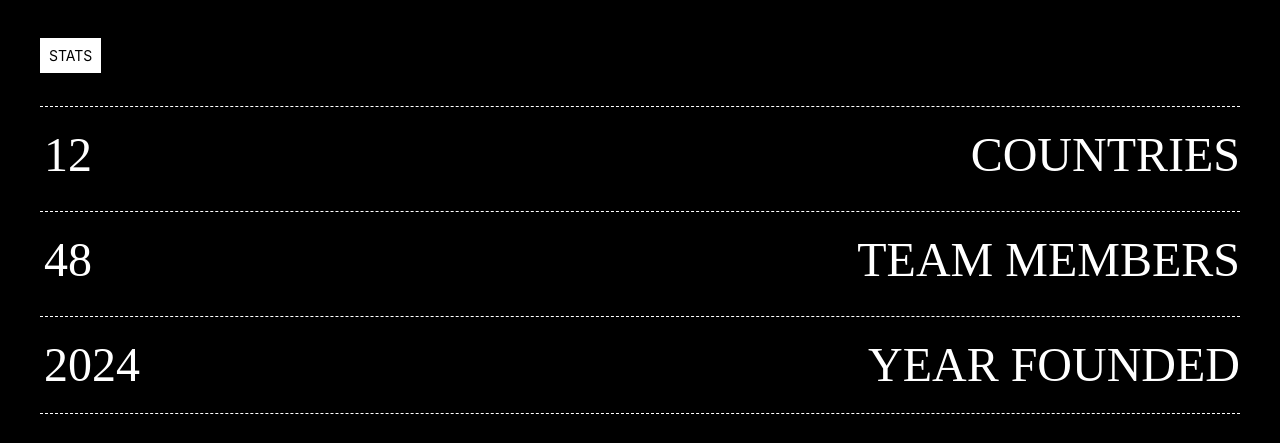
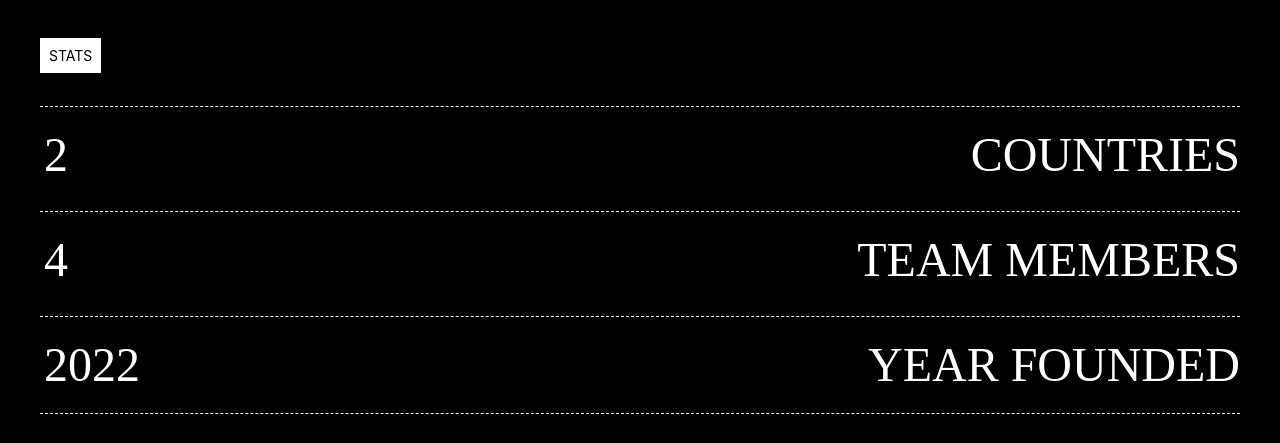
Before and after one commit to a14a19/loading-fund, a React (Vite) app: page / in a window 1280 px wide. Shown: the part 2661-3104 px from the top of the page. Built offline with nearby package versions, Linux system fonts and the light colour scheme; a web font is replaced by a local one.

Commit message:
states changed

```diff
--- a/src/components/About.jsx
+++ b/src/components/About.jsx
@@ -63,13 +63,13 @@ function About() {
         <h2 className="text-md w-full md:w-full text-white">
           <ul className="text-white text-lg md:text-5xl space-y-2 w-full">
             <li className="border-t border-dashed border-white w-full h-15 flex items-center justify-between pt-5 pb-5"  style={{ fontFamily: "DotGothic16" }}>
-              <span className="p-1 flex flex-col">12</span>  <span>COUNTRIES</span>
+              <span className="p-1 flex flex-col">2</span>  <span>COUNTRIES</span>
             </li>
             <li className="border-t border-dashed border-white w-full h-15 flex items-center justify-between pt-5 pb-5"   style={{ fontFamily: "DotGothic16" }}>
-              <span className="p-1 flex flex-col">48</span>  <span>TEAM MEMBERS</span>
+              <span className="p-1 flex flex-col">4</span>  <span>TEAM MEMBERS</span>
             </li>
             <li className="border-t border-b border-dashed border-white h-15 flex items-center justify-between pt-5 pb-5"  style={{ fontFamily: "DotGothic16" }}>
-              <span className="p-1 flex flex-col">2024</span>  <span>YEAR FOUNDED</span>
+              <span className="p-1 flex flex-col">2022</span>  <span>YEAR FOUNDED</span>
             </li>
           </ul>
         </h2>
--- a/src/components/Footer/index.jsx
+++ b/src/components/Footer/index.jsx
@@ -31,7 +31,7 @@ const Footer = () => {
           <div className="bg-gray-300 border-white border text-black w-min p-2 text-[14px] text-center mb-6 ml-[-72px]">
             Info
           </div>
-          <p className="text-sm">&#169; 2024 Loading Funds Inc. All Rights Reserved.</p>
+          <p className="text-sm">&#169; 2022 Loading Funds Inc. All Rights Reserved.</p>
         </div>
       </div>
       {/* <div className="w-full border-b-2 border-dotted border-gray-200 -mt-96"></div>
```
